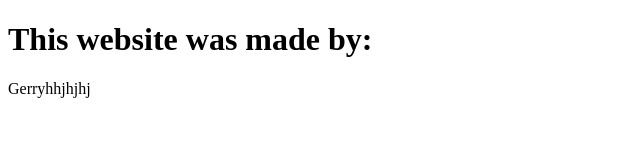
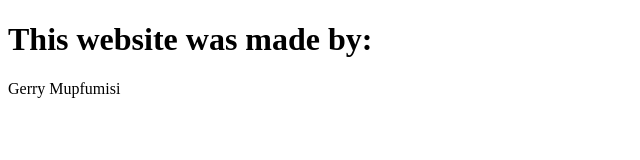
Before and after one commit to GerryMup/lab2-redo, a website: page views/about.html in a window 1280 px wide. Shown: the full height of the page, 0-640 px from the left. Drawn offline with Linux system fonts and the light colour scheme.

Commit message:
Name Corrected

```diff
--- a/views/about.html
+++ b/views/about.html
@@ -7,7 +7,7 @@
 <body>
 <h1>This website was made by:</h1>
 <p>
-Gerryhhjhjhj
+Gerry Mupfumisi
 </p>
 </body>
 </html>
```
